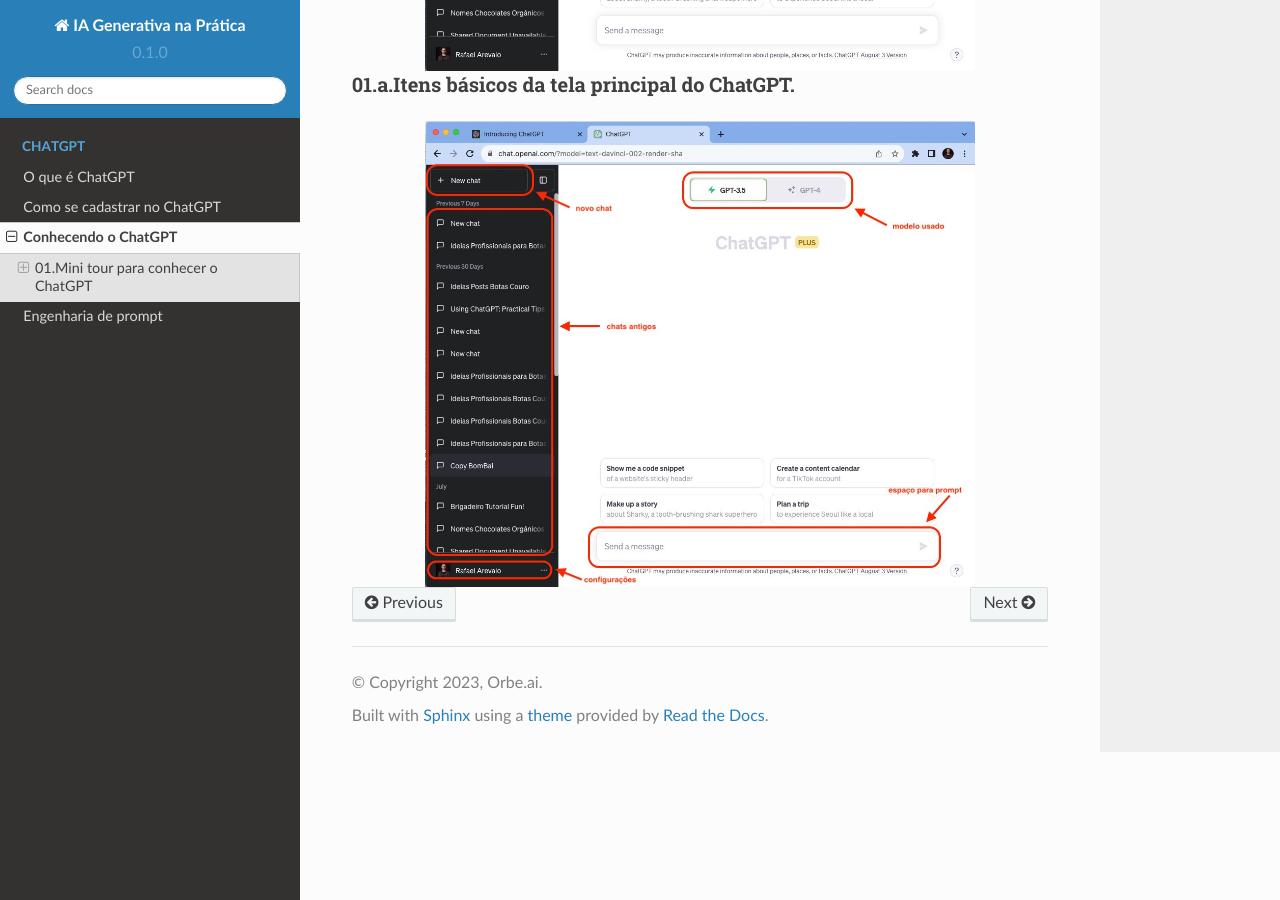
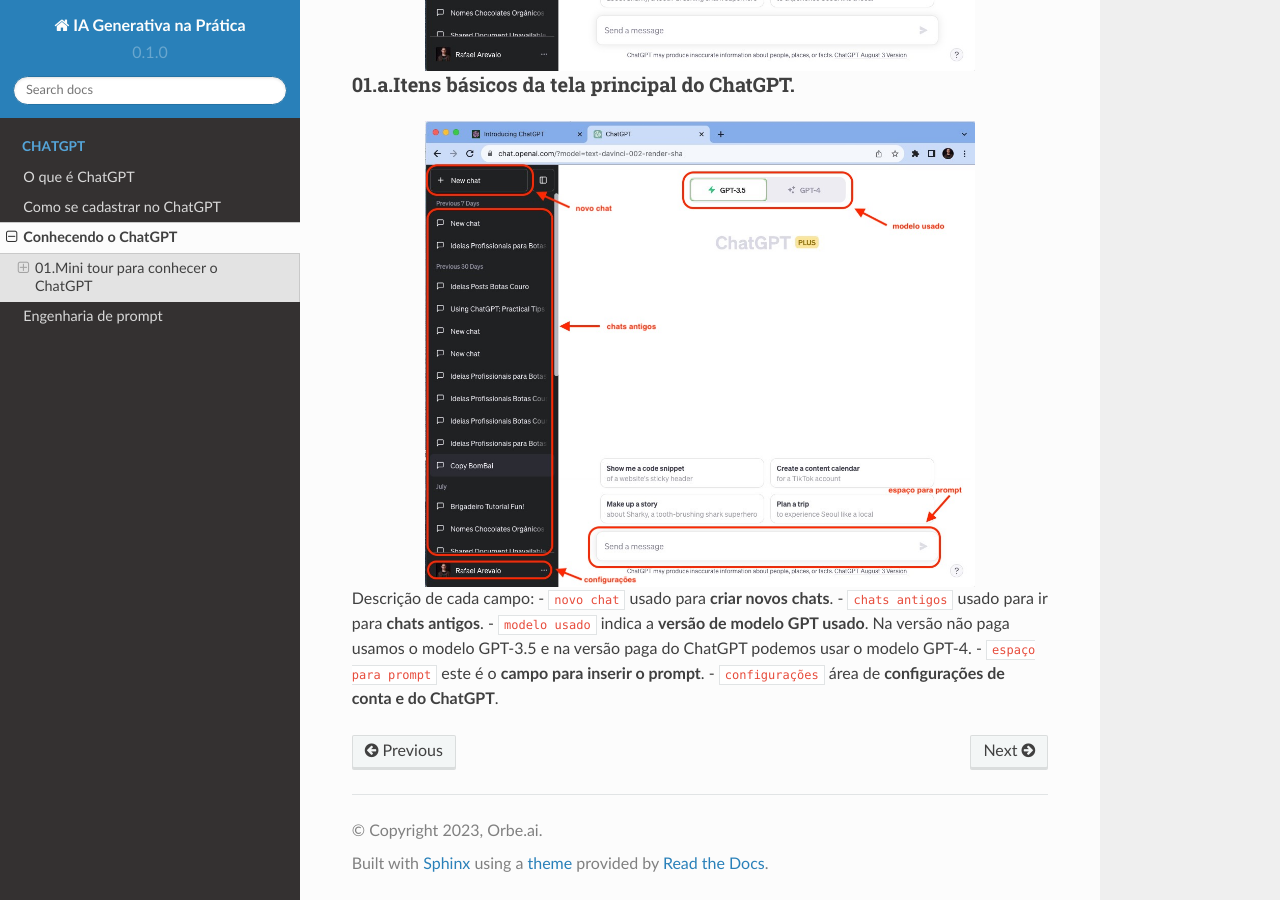
Before and after one commit to conteudo-orbeai/RTD_GENAI_V01, a Sphinx documentation site: the page built from docs/source/CHATGPT/chatgpt_conhecendo_o_chatgpt/chatgpt_conhecendo_o_chatgpt.rst, in a window 1280 px wide and 900 px high, scrolled down 659 px. Built offline with Sphinx 7.4.7 and the Read the Docs theme 2.0.0, drawn with Linux system fonts in a browser that asks for light colours; pages that are not in the unit, such as notebooks, are missing from menus.

Commit message:
Update chatgpt_conhecendo_o_chatgpt.rst

```diff
--- a/docs/source/CHATGPT/chatgpt_conhecendo_o_chatgpt/chatgpt_conhecendo_o_chatgpt.rst
+++ b/docs/source/CHATGPT/chatgpt_conhecendo_o_chatgpt/chatgpt_conhecendo_o_chatgpt.rst
@@ -17,3 +17,10 @@
 .. image:: chatgpt_tela_inicial_itens_basicos.jpg
    :align: center
    :width: 550
+
+Descrição de cada campo:
+- ``novo chat`` usado para **criar novos chats**.
+- ``chats antigos`` usado para ir para **chats antigos**.
+- ``modelo usado`` indica a **versão de modelo GPT usado**. Na versão não paga usamos o modelo GPT-3.5 e na versão paga do ChatGPT podemos usar o modelo GPT-4.
+- ``espaço para prompt`` este é o **campo para inserir o prompt**.
+- ``configurações`` área de **configurações de conta e do ChatGPT**.
```
